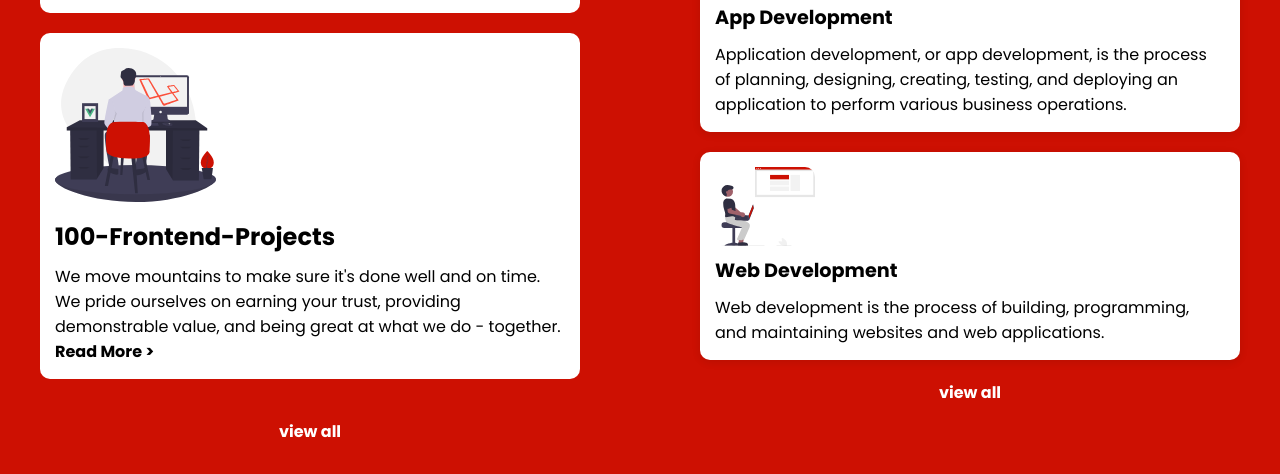
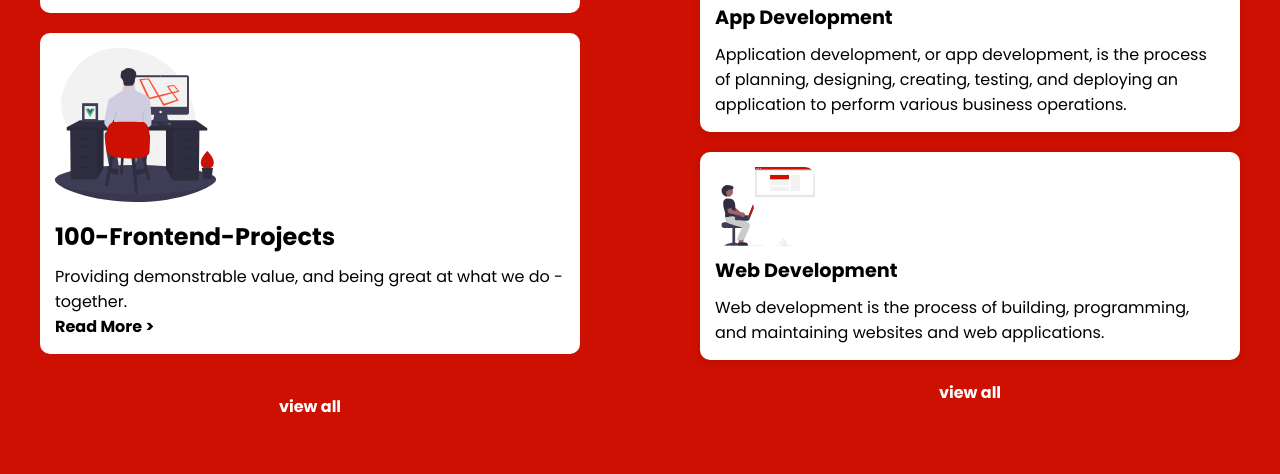
Before and after one commit to albatrox88/the_brokies, a plain HTML site: page THE BROKIES/Html/index.html in a window 1280 px wide. Shown: the part 3451-3925 px from the top of the page. Drawn offline with Linux system fonts and the light colour scheme.

Commit message:
added files

```diff
--- a/THE BROKIES/Html/index.html
+++ b/THE BROKIES/Html/index.html
@@ -232,8 +232,7 @@
                     <div class="blog-card">
                         <img src="/the_brokies/THE BROKIES/assests/image/undraw_laravel_and_vue_-59-tp.svg" alt="Blog Image">
                         <h2>100-Frontend-Projects</h2>
-                        <p>We move mountains to make sure it's done well and on time. We pride ourselves on earning your
-                            trust, providing demonstrable value, and being great at what we do - together.</p>
+                        <p>Providing demonstrable value, and being great at what we do - together.</p>
                         <a href="https://github.com/Sudip-pandey/100-Frontend-Projects">Read More ></a>
                     </div>
 
```
